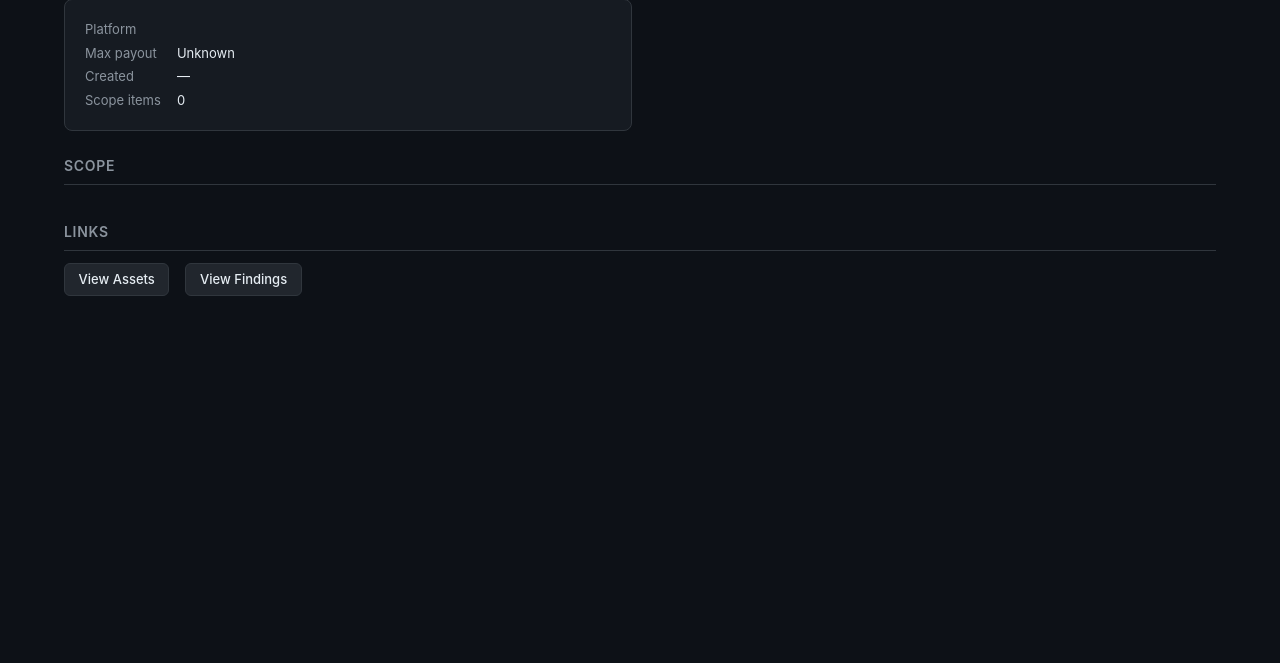
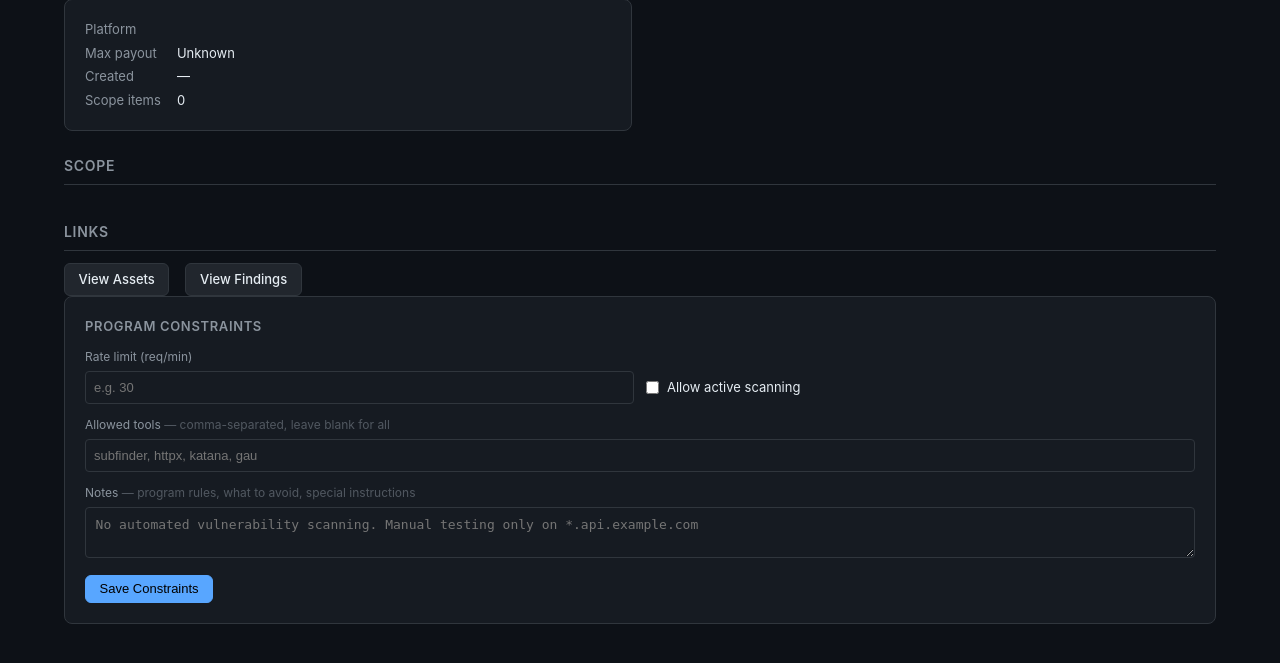
Before and after one commit to TessaAnselm/bug-bounty-platform, a FastAPI app: template src/api/templates/programs/detail.html in a window 1280 px wide. Shown: the part 124-787 px from the top of the page. Run offline with FastAPI, Linux system fonts and the light colour scheme; the template is opened without the code that fills it, so the values that code supplies are empty.

Commit message:
feat(dashboard): program constraints — rate limit, active scanning gate, allowed tools

```diff
--- a/src/api/templates/programs/detail.html
+++ b/src/api/templates/programs/detail.html
@@ -57,6 +57,64 @@
   </div>
 </div>
 
+{# ── Program constraints ────────────────────────────────────────────── #}
+<div class="card" style="margin-bottom: 1rem;">
+  <div style="font-size:13px; font-weight:600; margin-bottom:0.75rem; color:var(--text-muted); text-transform:uppercase; letter-spacing:0.05em;">Program Constraints</div>
+
+  {% if constraints %}
+  <div style="margin-bottom:1rem; font-size:13px;">
+    <div style="display:grid; grid-template-columns:1fr 1fr; gap:0.5rem;">
+      <div><span style="color:var(--text-muted)">Active scanning:</span>
+        {% if constraints.get("allow_active_scanning") %}
+          <span class="badge badge-active">allowed</span>
+        {% else %}
+          <span class="badge badge-not_applicable">passive only</span>
+        {% endif %}
+      </div>
+      <div><span style="color:var(--text-muted)">Rate limit:</span>
+        {{ constraints.get("rate_limit_rpm") ~ " rpm" if constraints.get("rate_limit_rpm") else "—" }}
+      </div>
+    </div>
+    {% if constraints.get("allowed_tools") %}
+    <div style="margin-top:0.5rem;"><span style="color:var(--text-muted)">Allowed tools:</span>
+      {% for t in constraints.get("allowed_tools") %}<span class="tech-tag">{{ t }}</span>{% endfor %}
+    </div>
+    {% endif %}
+    {% if constraints.get("notes") %}
+    <div style="margin-top:0.5rem; color:var(--text-muted); font-size:12px; border-left:2px solid var(--border); padding-left:0.5rem;">{{ constraints.get("notes") }}</div>
+    {% endif %}
+  </div>
+  {% endif %}
+
+  <form method="post" action="/programs/{{ program.id }}/constraints">
+    <input type="hidden" name="api_key" value="{{ api_key }}">
+    <div style="display:grid; grid-template-columns:1fr 1fr; gap:0.75rem; margin-bottom:0.75rem;">
+      <div>
+        <label style="font-size:12px; color:var(--text-muted); display:block; margin-bottom:0.3rem;">Rate limit (req/min)</label>
+        <input type="number" name="rate_limit_rpm" min="1" placeholder="e.g. 30"
+          value="{{ constraints.get('rate_limit_rpm', '') }}"
+          style="width:100%; background:var(--bg-main); color:var(--text-primary); border:1px solid var(--border); border-radius:4px; padding:0.5rem; font-size:13px; box-sizing:border-box;">
+      </div>
+      <div style="display:flex; align-items:center; gap:0.5rem; padding-top:1.4rem;">
+        <input type="checkbox" name="allow_active_scanning" id="allow_active" value="on"
+          {% if constraints.get("allow_active_scanning") %}checked{% endif %}>
+        <label for="allow_active" style="font-size:13px;">Allow active scanning</label>
+      </div>
+    </div>
+    <div style="margin-bottom:0.75rem;">
+      <label style="font-size:12px; color:var(--text-muted); display:block; margin-bottom:0.3rem;">Allowed tools <span style="opacity:0.5">— comma-separated, leave blank for all</span></label>
+      <input type="text" name="allowed_tools" placeholder="subfinder, httpx, katana, gau"
+        value="{{ constraints.get('allowed_tools', [])|join(', ') if constraints.get('allowed_tools') else '' }}"
+        style="width:100%; background:var(--bg-main); color:var(--text-primary); border:1px solid var(--border); border-radius:4px; padding:0.5rem; font-size:13px; box-sizing:border-box;">
+    </div>
+    <div style="margin-bottom:0.75rem;">
+      <label style="font-size:12px; color:var(--text-muted); display:block; margin-bottom:0.3rem;">Notes <span style="opacity:0.5">— program rules, what to avoid, special instructions</span></label>
+      <textarea name="notes" rows="2" style="width:100%; background:var(--bg-main); color:var(--text-primary); border:1px solid var(--border); border-radius:4px; padding:0.6rem; font-size:13px; resize:vertical; box-sizing:border-box;" placeholder="No automated vulnerability scanning. Manual testing only on *.api.example.com">{{ constraints.get("notes", "") or "" }}</textarea>
+    </div>
+    <button type="submit" class="btn btn-primary">Save Constraints</button>
+  </form>
+</div>
+
 {% if recon_runs %}
 <div class="detail-section">
   <h2>Recent Recon Runs</h2>
```
Also changed, not shown: src/api/routers/programs.py (+38 -2 lines).
